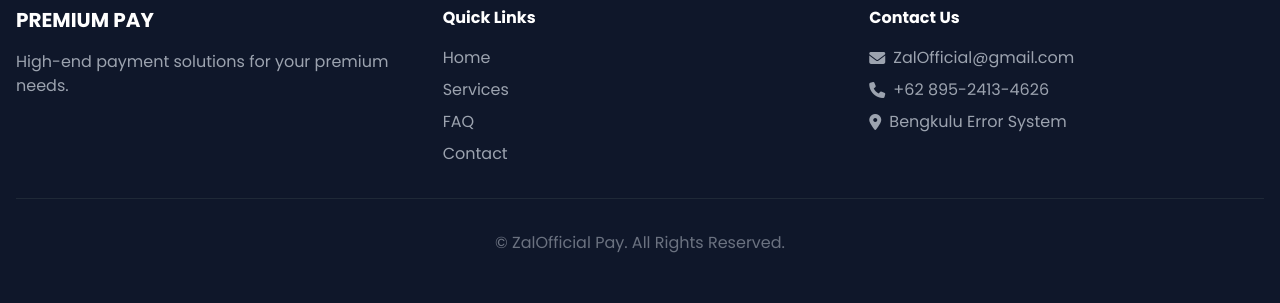
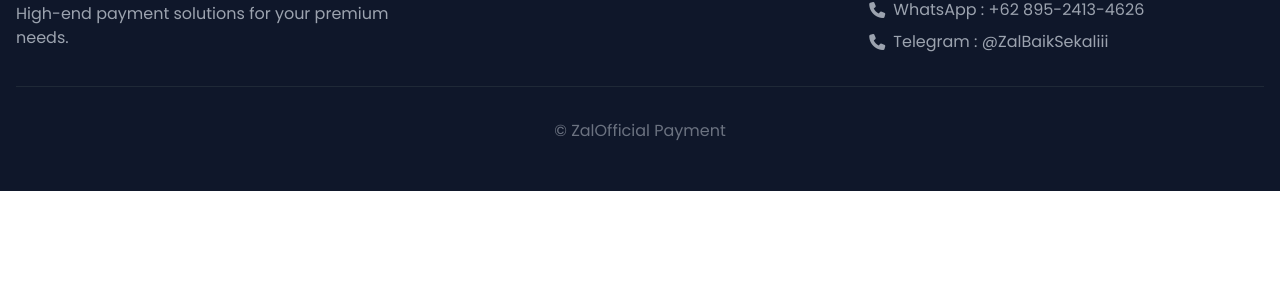
Before and after one commit to ZalCyberSec/ZalOfficial-Pay, a plain HTML site: page index.html in a window 1280 px wide. Shown: the part 1446-1749 px from the top of the page. After the commit the page ends 1637 px from the top, so only its background shows below. Drawn offline with nearby package versions, Linux system fonts and the light colour scheme.

Commit message:
Update index.html

```diff
--- a/index.html
+++ b/index.html
@@ -3,7 +3,7 @@
 <head>
     <meta charset="UTF-8">
     <meta name="viewport" content="width=device-width, initial-scale=1.0">
-    <title>ZalOfficial Pay</title>
+    <title>Payment ZalStecu💸</title>
     <script src="https://cdn.tailwindcss.com"></script>
     <link rel="stylesheet" href="https://cdnjs.cloudflare.com/ajax/libs/font-awesome/6.4.0/css/all.min.css">
     <style>
@@ -100,7 +100,6 @@
     <section class="flex-grow flex items-center py-12">
         <div class="container mx-auto px-4">
             <div class="max-w-4xl mx-auto text-center mb-12">
-                <h2 class="text-4xl md:text-5xl font-bold mb-6">Silahkan Pilih Payment Di Bawah Ini</h2>
                 <p class="text-lg text-gray-300 mb-8"</p>
 
                 <div class="payment-card inline-block p-6 mb-12">
@@ -121,7 +120,7 @@
             <!-- QRIS Section -->
             <div class="max-w-2xl mx-auto mb-16">
                 <div class="text-center mb-8">
-                    <h3 class="text-2xl font-bold mb-2">QRIS Payment</h3>
+                    <h3 class="text-2xl font-bold mb-2">Payment QRIS</h3>
                     <p class="text-gray-300"></p>
                 </div>
 
@@ -144,7 +143,7 @@
 
             <!-- Payment Methods -->
             <div class="max-w-4xl mx-auto">
-                <h3 class="text-2xl font-bold text-center mb-8">Other Payment Methods</h3>
+                <h3 class="text-2xl font-bold text-center mb-8">Payment Dana</h3>
 
                 <div class="grid md:grid-cols-2 gap-8">
                     <!-- Dana -->
@@ -176,35 +175,25 @@
         <div class="container mx-auto px-4">
             <div class="grid md:grid-cols-3 gap-8">
                 <div>
-                    <h3 class="text-xl font-bold mb-4">PREMIUM PAY</h3>
+                    <h3 class="text-xl font-bold mb-4">ZALOFFICIAL PAY</h3>
                     <p class="text-gray-400">High-end payment solutions for your premium needs.</p>
                 </div>
                 <div>
-                    <h4 class="font-bold mb-4">Quick Links</h4>
-                    <ul class="space-y-2">
-                        <li><a href="#" class="text-gray-400 hover:text-white transition">Home</a></li>
-                        <li><a href="#" class="text-gray-400 hover:text-white transition">Services</a></li>
-                        <li><a href="#" class="text-gray-400 hover:text-white transition">FAQ</a></li>
-                        <li><a href="#" class="text-gray-400 hover:text-white transition">Contact</a></li>
-                    </ul>
                 </div>
                 <div>
                     <h4 class="font-bold mb-4">Contact Us</h4>
                     <ul class="space-y-2">
                         <li class="flex items-center text-gray-400">
-                            <i class="fas fa-envelope mr-2"></i> ZalOfficial@gmail.com
+                            <i class="fas fa-phone mr-2"></i>WhatsApp : +62 895-2413-4626
                         </li>
-                        <li class="flex items-center text-gray-400">
-                            <i class="fas fa-phone mr-2"></i> +62 895-2413-4626
-                        </li>
-                        <li class="flex items-center text-gray-400">
-                            <i class="fas fa-map-marker-alt mr-2"></i> Bengkulu Error System
+                                                <li class="flex items-center text-gray-400">
+                            <i class="fas fa-phone mr-2"></i>Telegram : @ZalBaikSekaliii
                         </li>
                     </ul>
                 </div>
             </div>
             <div class="border-t border-gray-800 mt-8 pt-8 text-center text-gray-500">
-                <p>© ZalOfficial Pay. All Rights Reserved.</p>
+                <p>© ZalOfficial Payment</p>
             </div>
         </div>
     </footer>
@@ -217,15 +206,11 @@
                 button.style.boxShadow = '0 5px 15px rgba(79, 70, 229, 0.4)';
             });
         });
-
-        // Copy functionality
         document.querySelectorAll('.copy-btn').forEach(btn => {
             btn.addEventListener('click', () => {
                 const targetId = btn.getAttribute('data-target');
                 const text = document.getElementById(targetId).textContent;
                 navigator.clipboard.writeText(text);
-
-                // Change icon temporarily to indicate success
                 const icon = btn.querySelector('i');
                 icon.className = 'fas fa-check';
                 setTimeout(() => {
@@ -233,8 +218,6 @@
                 }, 1500);
             });
         });
-
-        // QRIS download functionality
         document.getElementById('downloadQris').addEventListener('click', () => {
             const qrImg = document.querySelector('.qris-container img');
             const link = document.createElement('a');
@@ -244,4 +227,4 @@
         });
     </script>
 </body>
-</html>
+                    </html>
```
